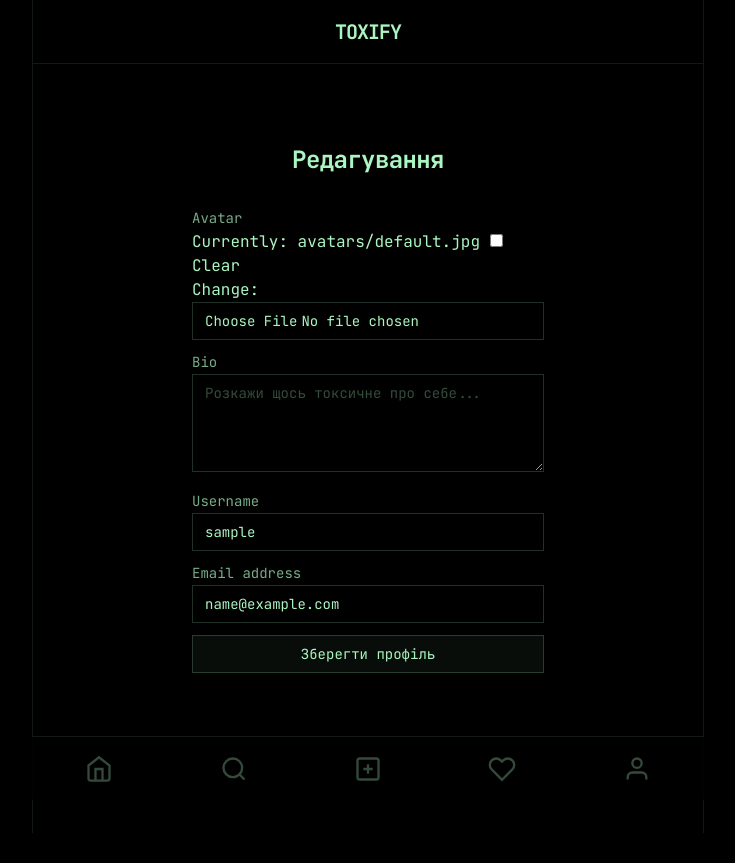
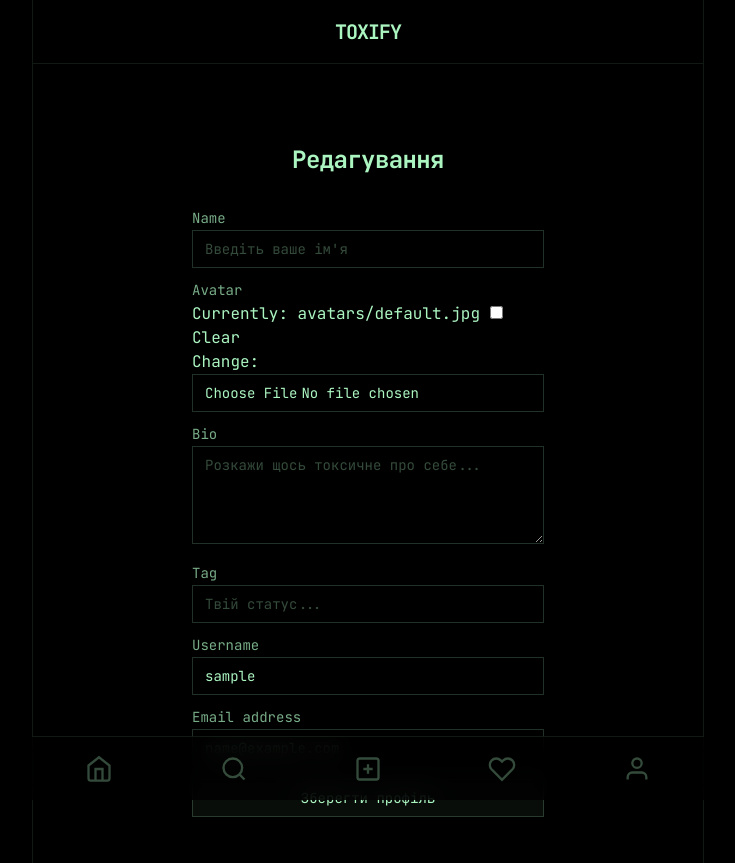
Before and after one commit to StasShtohryn/toxify-django, a Django app: page /profile/edit/ in a window 1280 px wide. Shown: the top 863 px of the page, without its empty margins (272-1007 px from the left). Before the commit the page ends 833 px from the top, so only its background shows below. Run offline with Django 5.2, Linux system fonts and the light colour scheme; the visitor is signed in with stand-in values (Sample User, id 1); some libraries are stand-ins or nearby versions.

Commit message:
cleaned up pages after others, edited forms, added tag and name to profile model

```diff
--- a/Toxify/posts/templates/posts/base_post.html
+++ b/Toxify/posts/templates/posts/base_post.html
@@ -2,7 +2,7 @@
     <div class="border-b border-white/10 p-4 hover:bg-white/[0.02] transition-colors flex gap-3">
         <div class="flex flex-col items-center gap-2">
             <img src="{{post.userProfile.avatar.url}}" alt="profile pic" class="w-10 h-10 border border-white/20 object-cover">
-            <div class="w-[2px] h-full bg-white/10"></div>
+            <!-- <div class="w-[2px] h-full bg-white/10"></div> -->
         </div>
 <!--        ==================================================== ПОЧАТОК ЛОГІКИ ПОСТА ====================================================-->
         <div class="flex-1">
@@ -15,7 +15,7 @@
                     {% else %}
                         <span class="font-bold text-sm text-white/20">Unknown User</span>
                     {% endif %}
-                    <span class="text-white/40 text-xs">{{ post.created_at|timesince }} тому</span>
+                    <span class="text-white/40 text-xs">{{ post.created_at|timesince }} ago</span>
                 </div>
                 <button class="text-white/40 hover:text-white">...</button>
             </div>
@@ -51,7 +51,7 @@
                 </button>
             </div>
 <!--    --------------------------------------------------------- КОМЕНТАРІ ДО ПОСТА ---------------------------------------------------------        -->
-            <div class="mt-6 space-y-4 border-l-2 border-white/5 pl-4">
+            <div class="mt-6 space-y-4 border-l border-white/10 pl-4">
             {% if is_detail %}
                 {% for comment in post.post_comments.all %}
                     {% if not comment.parent %}
--- a/Toxify/posts/templates/posts/comment_thread.html
+++ b/Toxify/posts/templates/posts/comment_thread.html
@@ -10,7 +10,7 @@
             <span class="font-bold text-xs">{{ comment.commentProfile.user.username }}</span>
             <span class="text-[10px] text-white/30">{{ comment.created_at|timesince }} ago</span>
         </div>
-        <p class="text-xs text-white/80 leading-snug">{{ comment.body }}</p>
+        <p class="text-xs text-white/80 leading-snug mt-2 mb-2">{{ comment.body }}</p>
 
         {% if comment.images %}
             <div class="mb-4 rounded-lg overflow-hidden border border-white/10">
@@ -19,7 +19,7 @@
         {% endif %}
 
 <!--    --------------------------------------------------------- КНОПКИ ДЛЯ ПОСТА ---------------------------------------------------------        -->
-        <div class="flex gap-6 text-white/40">
+        <div class="mt-2 flex gap-6 text-white/40">
             <!--                 КНОПКА ЛАЙК                         -->
             <button class="flex items-center gap-1.5 hover:text-white transition-colors cursor-pointer">
                 <svg xmlns="http://www.w3.org/2000/svg" width="24" height="24" viewBox="0 0 24 24" fill="none" stroke="currentColor" stroke-width="2" stroke-linecap="round" stroke-linejoin="round" class="lucide lucide-heart-icon lucide-heart transition-transform hover:scale-110"><path d="M2 9.5a5.5 5.5 0 0 1 9.591-3.676.56.56 0 0 0 .818 0A5.49 5.49 0 0 1 22 9.5c0 2.29-1.5 4-3 5.5l-5.492 5.313a2 2 0 0 1-3 .019L5 15c-1.5-1.5-3-3.2-3-5.5"/></svg>
--- a/Toxify/posts/templates/posts/post-detail.html
+++ b/Toxify/posts/templates/posts/post-detail.html
@@ -3,12 +3,12 @@
 {% block title %} Post by {{ post.userProfile.user.username }} {% endblock %}
 
 {% block content %}
-<div class="max-w-2xl mx-auto mb-4">
+<div class="max-w-2xl mx-auto ml-4 mt-4">
     <a href="{{ back_url }}" class="inline-flex items-center gap-2 text-white/40 hover:text-white transition-colors group">
-        <svg xmlns="http://www.w3.org/2000/svg" width="20" height="20" viewBox="0 0 24 24" fill="none" stroke="currentColor" stroke-width="2" stroke-linecap="round" stroke-linejoin="round" class="transition-transform group-hover:-translate-x-1">
+        <svg xmlns="http://www.w3.org/2000/svg" width="20" height="20" viewBox="0 0 24 24" fill="none" stroke="currentColor" stroke-width="2" stroke-linecap="round" stroke-linejoin="round">
             <path d="m12 19-7-7 7-7"/><path d="M19 12H5"/>
         </svg>
-        <span class="text-xs font-bold uppercase tracking-wider">Go back </span>
+        <span class="text-xs font-bold uppercase tracking-wider">Go back</span>
     </a>
 </div>
 <div class="max-w-2xl mx-auto space-y-4">
--- a/Toxify/profiles/forms.py
+++ b/Toxify/profiles/forms.py
@@ -12,11 +12,12 @@ class LoginForm(AuthenticationForm):
 class RegisterForm(UserCreationForm):
     """Реєстрація: username + email + пароль."""
 
+    name = forms.CharField(required=True, label='Name')
     email = forms.EmailField(required=True, label="Email")
 
     class Meta:
         model = User
-        fields = ("username", "email", "password1", "password2")
+        fields = ('name', "username", "email", "password1", "password2")
 
     def save(self, commit=True):
         user = super().save(commit=False)
@@ -25,7 +26,9 @@ class RegisterForm(UserCreationForm):
             user.save()
             # Профіль створюється автоматично через сигнал (див. нижче),
             # але про всяк випадок — get_or_create
-            Profile.objects.get_or_create(user=user)
+            profile, created = Profile.objects.get_or_create(user=user)
+            profile.name = self.cleaned_data['name']
+            profile.save()
         return user
 
 
@@ -34,14 +37,24 @@ class ProfileEditForm(forms.ModelForm):
 
     class Meta:
         model = Profile
-        fields = ("avatar", "bio")
+        fields = ('name', "avatar", "bio", 'tag')
         widgets = {
+            'name': forms.TextInput(
+                attrs={
+                    'placeholder': 'Введіть ваше ім\'я '
+                }
+            ),
             "bio": forms.Textarea(
                 attrs={
                     "rows": 4,
                     "placeholder": "Розкажи щось токсичне про себе...",
                 }
             ),
+            'tag': forms.TextInput(
+                attrs={
+                    'placeholder': 'Твій статус...'
+                }
+            )
         }
 
     def clean_bio(self):
--- a/Toxify/profiles/models.py
+++ b/Toxify/profiles/models.py
@@ -13,6 +13,7 @@ class Profile(models.Model):
     """
 
     # ── Базові поля ──────────────────────────────────────────────────────────
+    name = models.CharField(max_length=50)
     user = models.OneToOneField(
         User,
         on_delete=models.CASCADE,
@@ -36,6 +37,11 @@ class Profile(models.Model):
         blank=True,
         default="",
         help_text="Розкажи про себе (або не розказуй — це Toxify)",
+    )
+    tag = models.CharField(
+        max_length=30,
+        blank=True,
+        default='',
     )
 
     # ── Підписки ─────────────────────────────────────────────────────────────
--- a/Toxify/profiles/templates/profiles/profile_detail.html
+++ b/Toxify/profiles/templates/profiles/profile_detail.html
@@ -7,10 +7,11 @@
   <div class="p-6 border-b border-white/10">
     <div class="flex justify-between items-start mb-6">
       <div>
-        <h2 class="text-2xl font-bold tracking-tight mb-1">{{profile.user.username}}</h2>
+        <h2 class="text-2xl font-bold tracking-tight mb-1">{{profile.name}}</h2>
           <div class="flex items-center gap-2 mb-4">
             <span class="text-sm text-white/60">@{{profile.user.username}}</span>
-            <span class="px-2 py-0.5 bg-white/5 text-[10px] text-white/40 border border-white/10">tag</span>
+
+            {% if profile.tag %}<span class="px-2 py-0.5 bg-white/5 text-[10px] text-white/40 border border-white/10">{{profile.tag}}</span>{% endif %}
           </div>
         </div>
         <div class="w-20 h-20 border border-white/20 bg-white/5 shrink-0">
```
